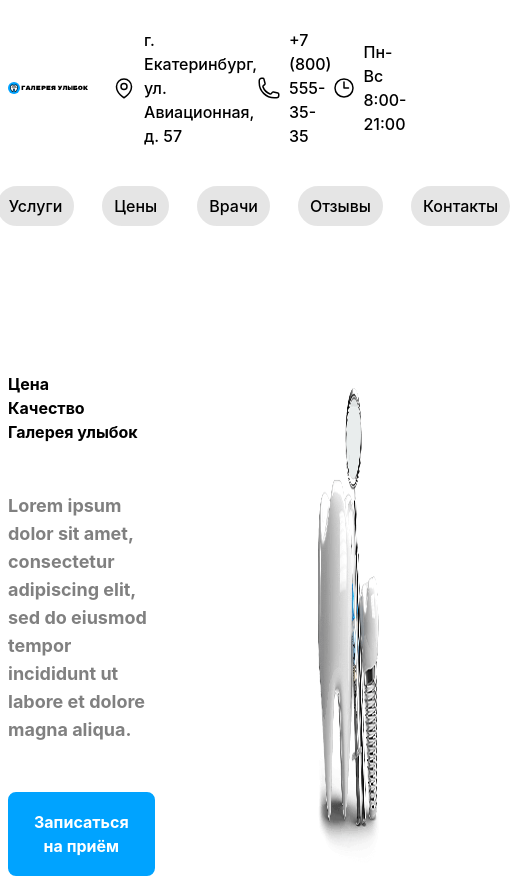
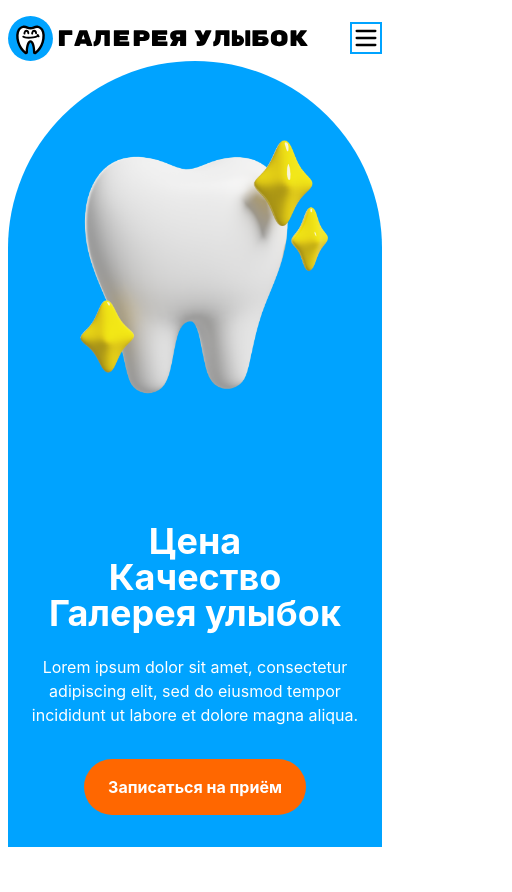
Before and after one commit to TheGrandUtochka/gallery-of-smiles, a React (Vite) app: page / in a window 390 px wide. Shown: the whole page, 512 px wide, since content can reach past the window. After the commit the page ends 863 px from the top, so only its background shows below. Built offline with nearby package versions, Linux system fonts and the light colour scheme.

Commit message:
Переработана hero секция, header адаптирован под мобилы

```diff
--- a/package.json
+++ b/package.json
@@ -11,7 +11,7 @@
   },
   "dependencies": {
     "@headlessui/react": "^1.7.19",
-    "@heroicons/react": "^2.1.3",
+    "@heroicons/react": "^1.0.6",
     "headlessui": "^0.0.0",
     "heroicons": "^2.1.3",
     "react": "^18.2.0",
--- /dev/null
+++ b/src/components/BurgerMenu/BurgerMenu.tsx
@@ -0,0 +1,38 @@
+import { useState } from 'react';
+import { MenuIcon, XIcon } from '@heroicons/react/outline';
+import NavItem from "../NavItem/NavItem.tsx";
+import InfoItem from "../InfoItem/InfoItem.tsx";
+import mapPin from "../../assets/icons/map-pin.svg";
+import phone from "../../assets/icons/phone.svg";
+import clock from "../../assets/icons/clock.svg";
+
+export default function BurgerMenu() {
+    const [isOpen, setIsOpen] = useState(false);
+
+    const toggleMenu = () => {
+        setIsOpen(!isOpen);
+    };
+
+    return (
+        <div className='absolute z-10 top-0 w-full flex justify-end'>
+                <button onClick={toggleMenu} className="z-20 mt-1.5">
+                    {isOpen ? <XIcon className='border-solid border-2 border-bright-blue h-8 w-8'/> :
+                        <MenuIcon className='border-solid border-2 border-bright-blue h-8 w-8'/>}
+                </button>
+                <nav
+                    className={`w-full mt-12 bg-white transition-transform duration-500 ease-in-out ${isOpen ? 'absolute' : 'hidden'}`}>
+                    <InfoItem icon={mapPin} text='г. Екатеринбург, ул. Авиационная, д. 57'/>
+                    <InfoItem icon={phone}>
+                        <a href='tel:+78005553535'>+7 (800) 555-35-35</a>
+                    </InfoItem>
+                    <InfoItem icon={clock} text='Пн-Вс 8:00-21:00'/>
+                    <NavItem title='О клинике'/>
+                    <NavItem title='Услуги'/>
+                    <NavItem title='Цены'/>
+                    <NavItem title='Врачи'/>
+                    <NavItem title='Отзывы'/>
+                    <NavItem title='Контакты'/>
+                </nav>
+        </div>
+    );
+}
--- a/src/components/Button/Button.tsx
+++ b/src/components/Button/Button.tsx
@@ -5,11 +5,11 @@ interface ButtonProps {
 }
 
 const borderStyles = 'border-2 border-bright-blue rounded-full';
-const filledStyles = 'transition duration-500 text-white bg-bright-blue rounded-lg font-bold py-4 px-6 mx-0 hover:bg-transparent hover:text-black border-2 border-bright-blue rounded-full';
+const filledStyles = 'transition duration-500 bg-bright-orange font-bold text-white py-4 px-6 mx-0 hover:bg-white hover:text-black rounded-full';
 
 export default function Button({ hasBorder, isFilled, children }: ButtonProps) {
     return (
-        <button className={`text-white px-5 py-2 ${hasBorder && borderStyles} ${isFilled && filledStyles}`}>
+        <button className={`px-5 py-2 ${hasBorder && borderStyles} ${isFilled && filledStyles}`}>
             { children }
         </button>
     );
--- a/src/components/Header/Header.tsx
+++ b/src/components/Header/Header.tsx
@@ -4,23 +4,30 @@ import phone from '../../assets/icons/phone.svg';
 import clock from '../../assets/icons/clock.svg';
 import NavItem from '../NavItem/NavItem.tsx'
 import InfoItem from '../InfoItem/InfoItem.tsx'
+import BurgerMenu from '../BurgerMenu/BurgerMenu.tsx'
 
 export default function Header() {
+
     return (
-        <header className='flex flex-col items-center w-full'>
-            <div className='relative z-10 flex items-center justify-between space-x-6 w-full py-3 '>
+        <>
+            <header className='sticky block top-0 z-50 w-full bg-white'>
+                <div className={`z-10 justify-center lg:flex lg:space-x-6`}>
                     <a href='#'>
                         <img src={logo} width={300} height={300} alt="Галерея улыбок"/>
                     </a>
-                <nav className='flex items-center space-x-6 hover:fill-bright-blue'>
+                    <nav className='max-lg:hidden flex items-center space-x-6 hover:fill-bright-blue'>
                         <InfoItem icon={mapPin} text='г. Екатеринбург, ул. Авиационная, д. 57'/>
                         <InfoItem icon={phone}>
                             <a href='tel:+78005553535'>+7 (800) 555-35-35</a>
                         </InfoItem>
                         <InfoItem icon={clock} text='Пн-Вс 8:00-21:00'/>
                     </nav>
+                    <nav className='lg:hidden'>
+                        <BurgerMenu/>
+                    </nav>
                 </div>
-            <nav className='flex space-x-6 items-center justify-center py-3 w-full'>
+            </header>
+            <nav className={`max-lg:hidden flex space-x-6 justify-center py-3 w-full`}>
                 <NavItem title='О клинике'/>
                 <NavItem title='Услуги'/>
                 <NavItem title='Цены'/>
@@ -28,6 +35,8 @@ export default function Header() {
                 <NavItem title='Отзывы'/>
                 <NavItem title='Контакты'/>
             </nav>
-        </header>
+        </>
+
     )
+        ;
 }
--- a/src/components/Main/Main.tsx
+++ b/src/components/Main/Main.tsx
@@ -1,19 +1,26 @@
 import Button from '../../components/Button/Button.tsx'
 import serviceBanner from '../../assets/images/service-banner.png'
+
 export default function Main() {
     return (
-        <section className='w-full flex mt-6'>
-            <div className='relative font-bold text-black xl:text-left mt-12 md:text-center md:justify-center'>
-                <h1 className='xl:text-8xl md:text-5xl mt-12 whitespace-pre-line'>
-                    {'Цена\nКачество\nГалерея улыбок'}
+        <section className='flex flex-col-reverse lg:flex-row items-center lg:justify-between w-full bg-bright-blue rounded-t-full md:rounded-l'>
+            <div className='flex flex-col items-center lg:items-start text-center lg:text-left px-4 lg:px-8 xl:px-12 py-8 '>
+                <h1 className='text-white text-4xl sm:text-5xl md:text-6xl lg:text-7xl xl:text-8xl font-bold leading-none'>
+                    Цена
+                    <br />
+                    Качество
+                    <br />
+                    Галерея улыбок
                 </h1>
-                <p className='text-gray text-lg my-12 whitespace-pre-line w-full max-w-96'>
-                    {'Lorem ipsum dolor sit amet, consectetur adipiscing elit, sed do eiusmod tempor incididunt ut labore et dolore magna aliqua.'}
+                <p className='text-white text-gray-600 text-base md:text-lg lg:text-xl mt-6 mb-8 md:my-12'>
+                    Lorem ipsum dolor sit amet, consectetur adipiscing elit, sed do eiusmod tempor incididunt ut labore et dolore magna aliqua.
                 </p>
                 <Button isFilled={true}>Записаться на приём</Button>
             </div>
-            <div className='flex ml-40 mt-28'>
-                <img src={serviceBanner} alt={'зубик'}/>
+            <div className='w-full lg:max-w-lg xl:max-w-xl px-4 py-8 lg:p-0'>
+                <img src={serviceBanner} alt='Услуги' className='w-full h-auto' loading="lazy"/>
+                <a href="https://www.freepik.com/free-psd/3d-illustration-stomatology-dentistry_36026353.htm#fromView=search&page=2&position=14&uuid=b61f45a7-d4b1-49d9-80dc-bf889b57c2ba" className='text-bright-blue text-transparent'>Image
+                    by freepik</a>
             </div>
         </section>
     );
--- a/tailwind.config.js
+++ b/tailwind.config.js
@@ -5,10 +5,6 @@ export default {
     "./src/**/*.{js,ts,jsx,tsx}",
   ],
   theme: {
-    screens: {
-      'xl': '1440px',
-      'md': '1024px'
-    },
     extend: {
       colors: {
         'bright-blue': '#00A3FF',
```
Also changed, not shown: src/assets/images/service-banner.png, 1 other file (tests, documents, lock files or other folders). Lines whose indentation alone changed are shown as unchanged.
